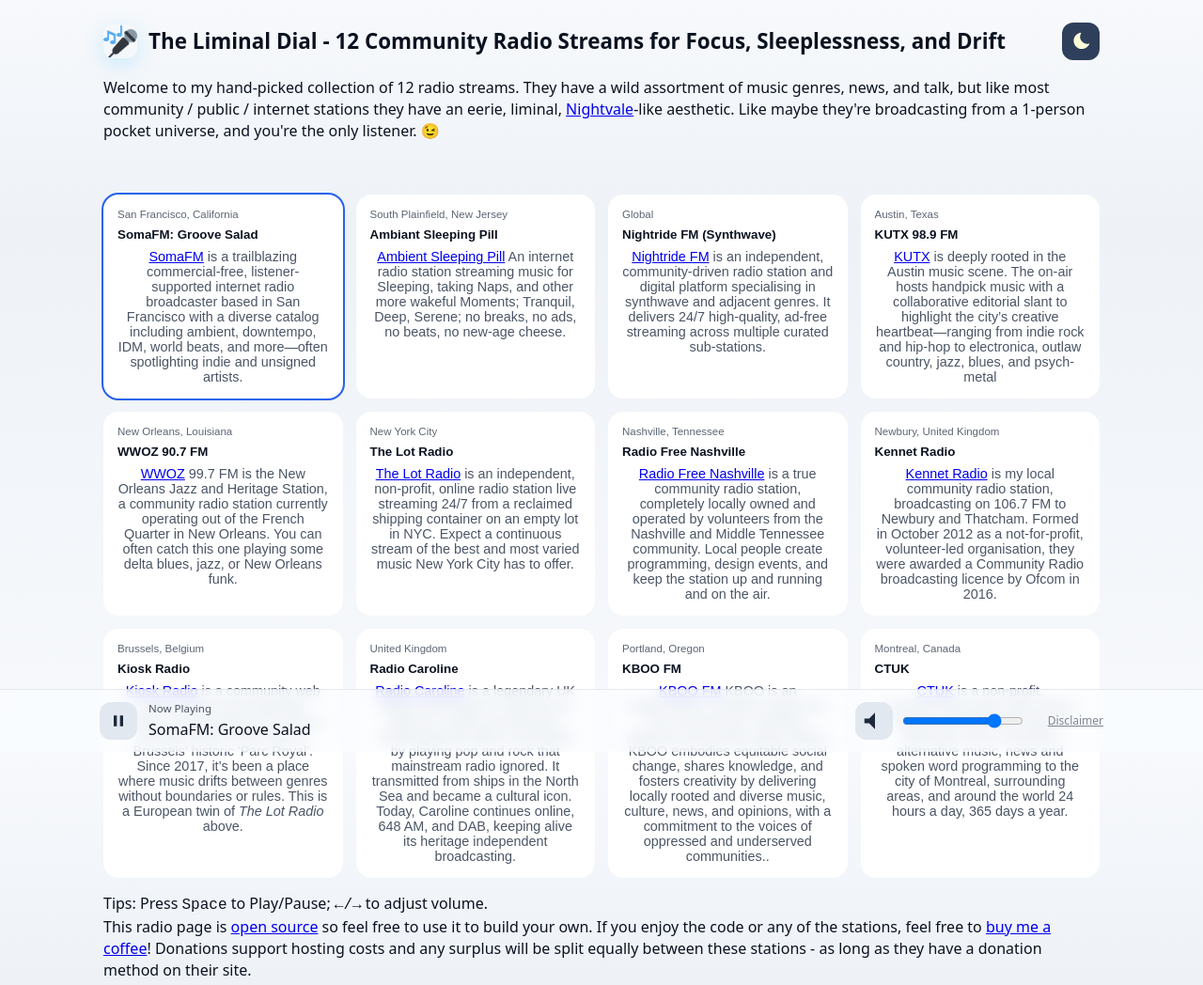
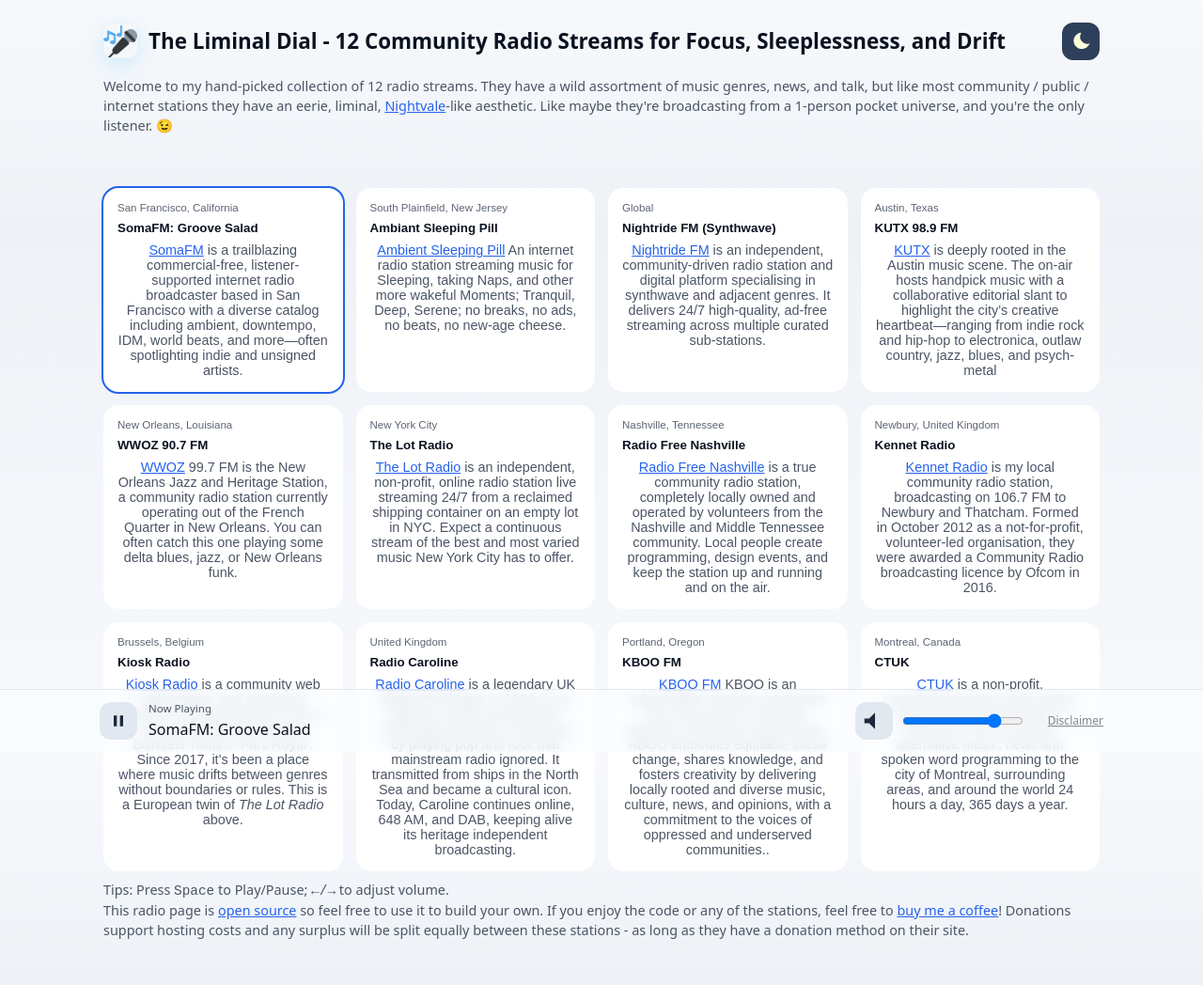
Before and after one commit to bocan/radio, a plain HTML site: page index.html in a window 1280 px wide. Shown: the top 1048 px of the page at 94% size. Drawn offline with nearby package versions, Linux system fonts and the light colour scheme; no server answers.

Commit message:
add back lost .hint

```diff
--- a/radio.css
+++ b/radio.css
@@ -155,6 +155,9 @@ button.icon:active{transform:scale(.98)}
   gap: 8px;
 }
 
+.hint{margin-top:10px; color:var(--muted); font-size:.9rem}
+a{color:var(--accent)}
+
 /* Ensure volume slider doesn't break to new line */
 #volume {
   min-width: 80px;  /* or whatever width you prefer */
```
